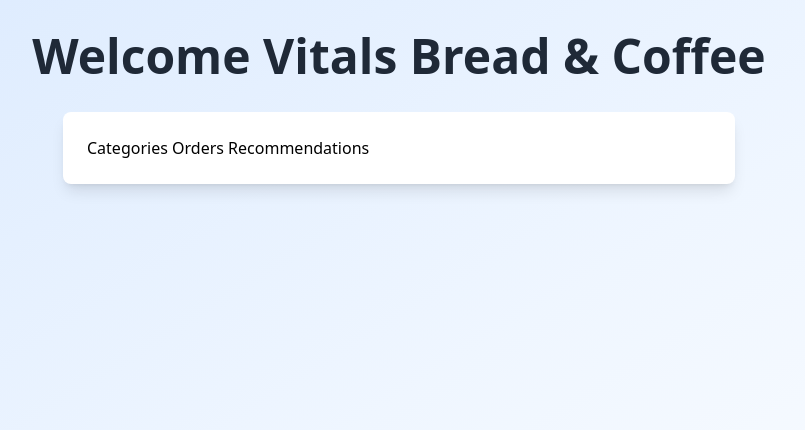
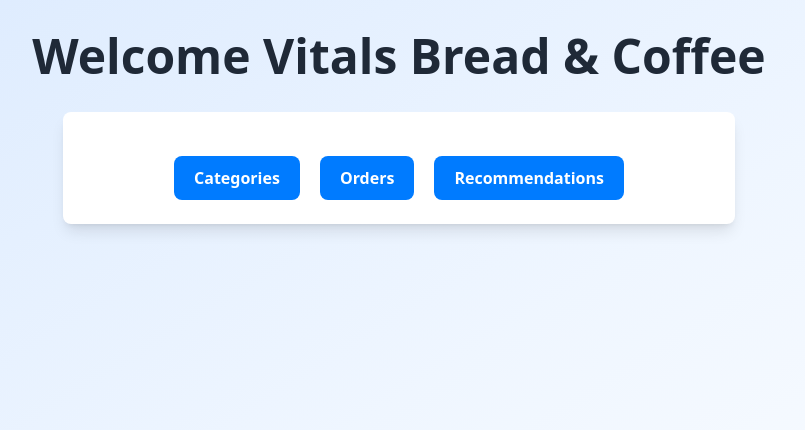
Before and after one commit to NileXYII/ammanda-system, a Flask app: page /operator_homepage in a window 1280 px wide. Shown: the top 430 px of the page, without its empty margins (241-1046 px from the left). Run offline with Flask 3, Linux system fonts and the light colour scheme; some libraries are stand-ins or nearby versions.

Commit message:
operator_homepage.html

```diff
--- a/templates/operator_homepage.html
+++ b/templates/operator_homepage.html
@@ -1,10 +1,40 @@
-{% extends "homepage.html"%}
+{% extends "homepage.html" %}
 
 {% block content %}
 
+<style>
+    .button-container {
+        display: flex;
+        justify-content: center;
+        gap: 20px; /* Adds space between buttons */
+        margin-top: 20px; /* Adds spacing from other elements */
+    }
+
+    .button-container button {
+        background-color: #007bff;
+        border: none;
+        padding: 10px 20px;
+        border-radius: 8px;
+        cursor: pointer;
+        transition: 0.3s;
+    }
+
+    .button-container button a {
+        text-decoration: none;
+        color: white;
+        font-size: 16px;
+        font-weight: bold;
+    }
+
+    .button-container button:hover {
+        background-color: #0056b3;
+    }
+</style>
+
 <div class="button-container">
     <button><a href="{{ url_for('restaurants') }}">Categories</a></button>
-    <button><a href="{{ url_for('orders') }}">Orders</button>
-    <button><a href="{{ url_for('recommendations') }}">Recommendations</button>
+    <button><a href="{{ url_for('orders') }}">Orders</a></button>
+    <button><a href="{{ url_for('recommendations') }}">Recommendations</a></button>
 </div>
+
 {% endblock %}
```
